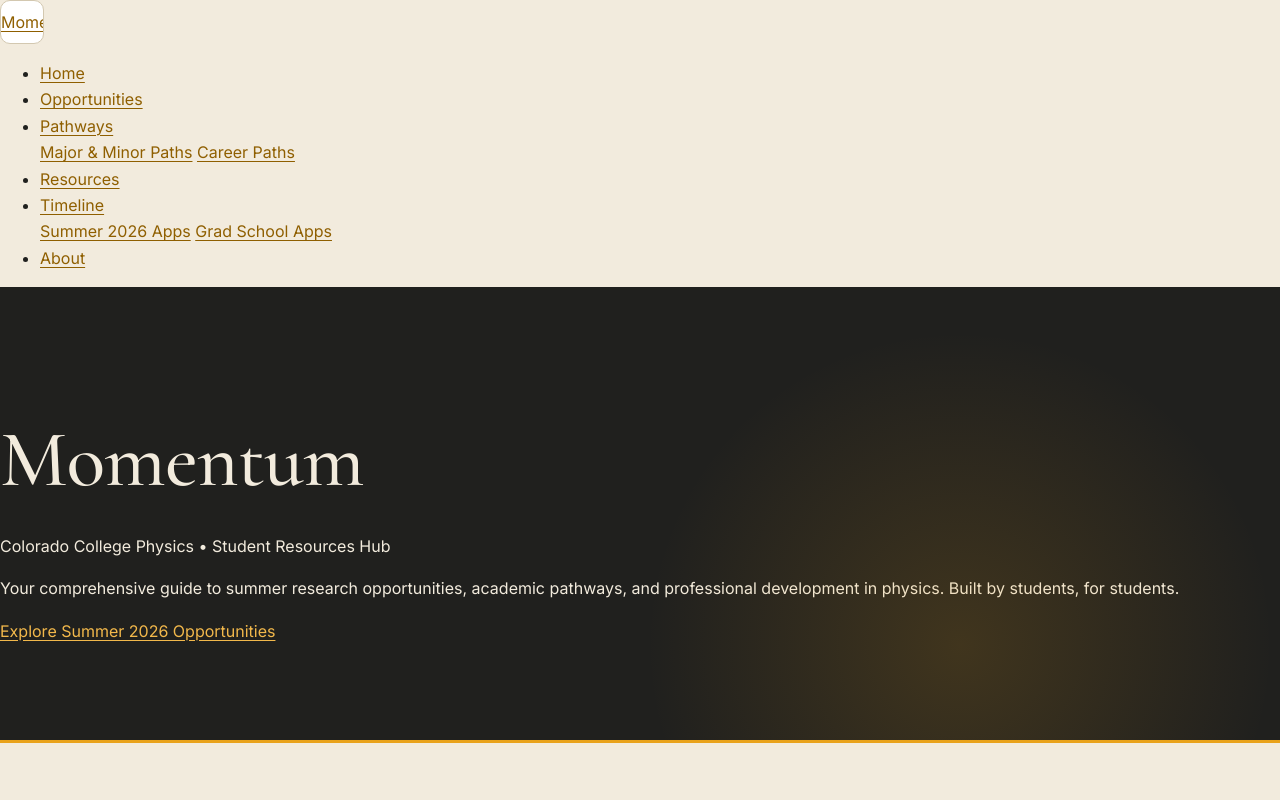
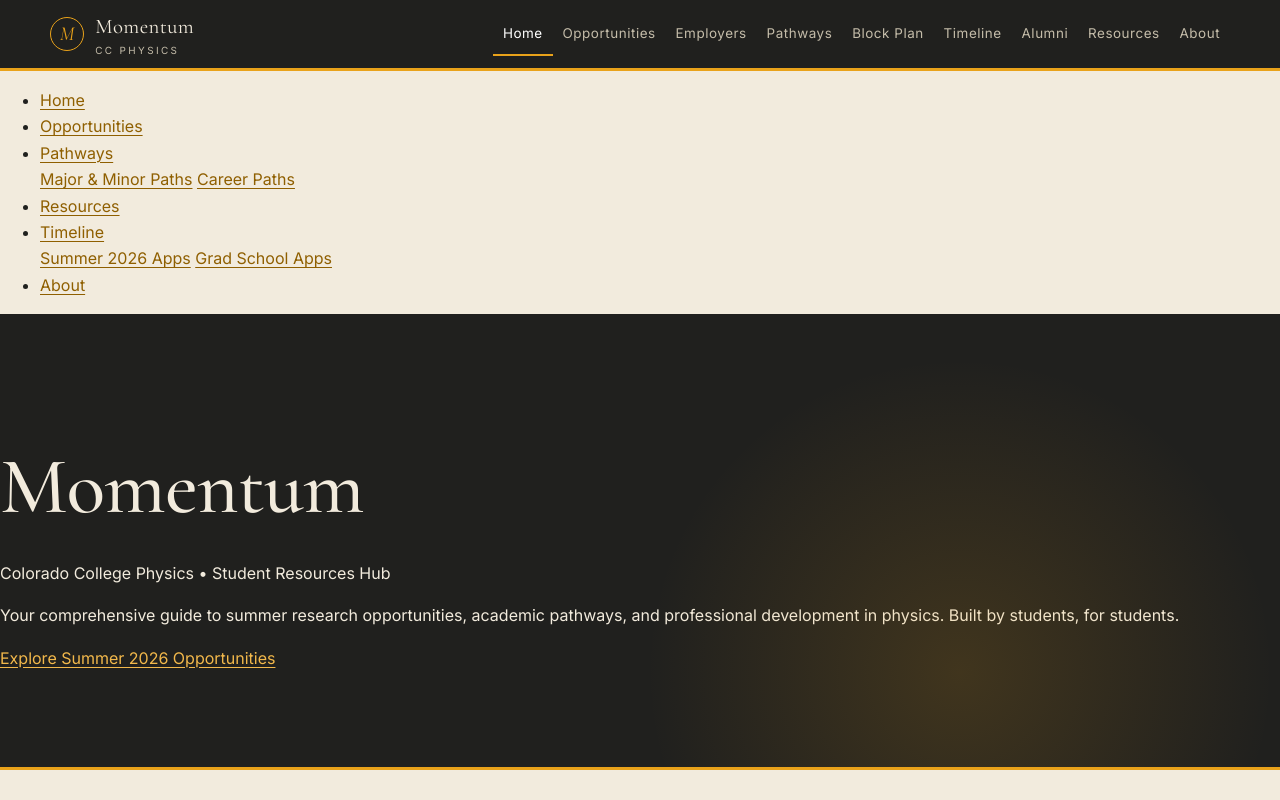
Before and after one commit to seanthelam/momentum, a plain HTML site: page index.html in a window 1280 px wide. Shown: the top 800 px of the page. Drawn offline with nearby package versions, Linux system fonts and the light colour scheme.

Commit message:
Fix HTML formatting and improve accessibility features

```diff
--- a/index.html
+++ b/index.html
@@ -12,10 +12,15 @@
     <link href="https://fonts.googleapis.com/css2?family=Cormorant+Garamond:ital,wght@0,400;0,500;0,600;1,400;1,500&family=Inter:wght@400;500;600&display=swap" rel="stylesheet">
     <link rel="stylesheet" href="styles.css">
 </head>
-<body>
-    <header>
-        <nav>
-            <a href="index.html" class="logo">Momentum</a>
+<body data-page="home">
+    <a class="skip-link" href="#main">Skip to content</a>
+    <header id="site-header" class="site-header">
+        <div class="container nav">
+            <a class="brand" href="index.html" aria-label="Momentum home"><span class="brand-mark" aria-hidden="true">M</span><span class="brand-text">Momentum<small>CC Physics</small></span></a>
+            <button class="nav-toggle" type="button" aria-expanded="false" aria-controls="nav-links" aria-label="Toggle navigation menu"><span class="bars"></span></button>
+            <ul class="nav-links" id="nav-links"><li><a href="index.html" aria-current="page">Home</a></li><li><a href="opportunities.html">Opportunities</a></li><li><a href="employers.html">Employers</a></li><li><a href="pathways.html">Pathways</a></li><li><a href="blocks.html">Block Plan</a></li><li><a href="timeline.html">Timeline</a></li><li><a href="alumni.html">Alumni</a></li><li><a href="resources.html">Resources</a></li><li><a href="about.html">About</a></li></ul>
+        </div>
+    </header>
             <ul>
                 <li><a href="index.html" class="active">Home</a></li>
                 <li><a href="opportunities.html">Opportunities</a></li>
```
